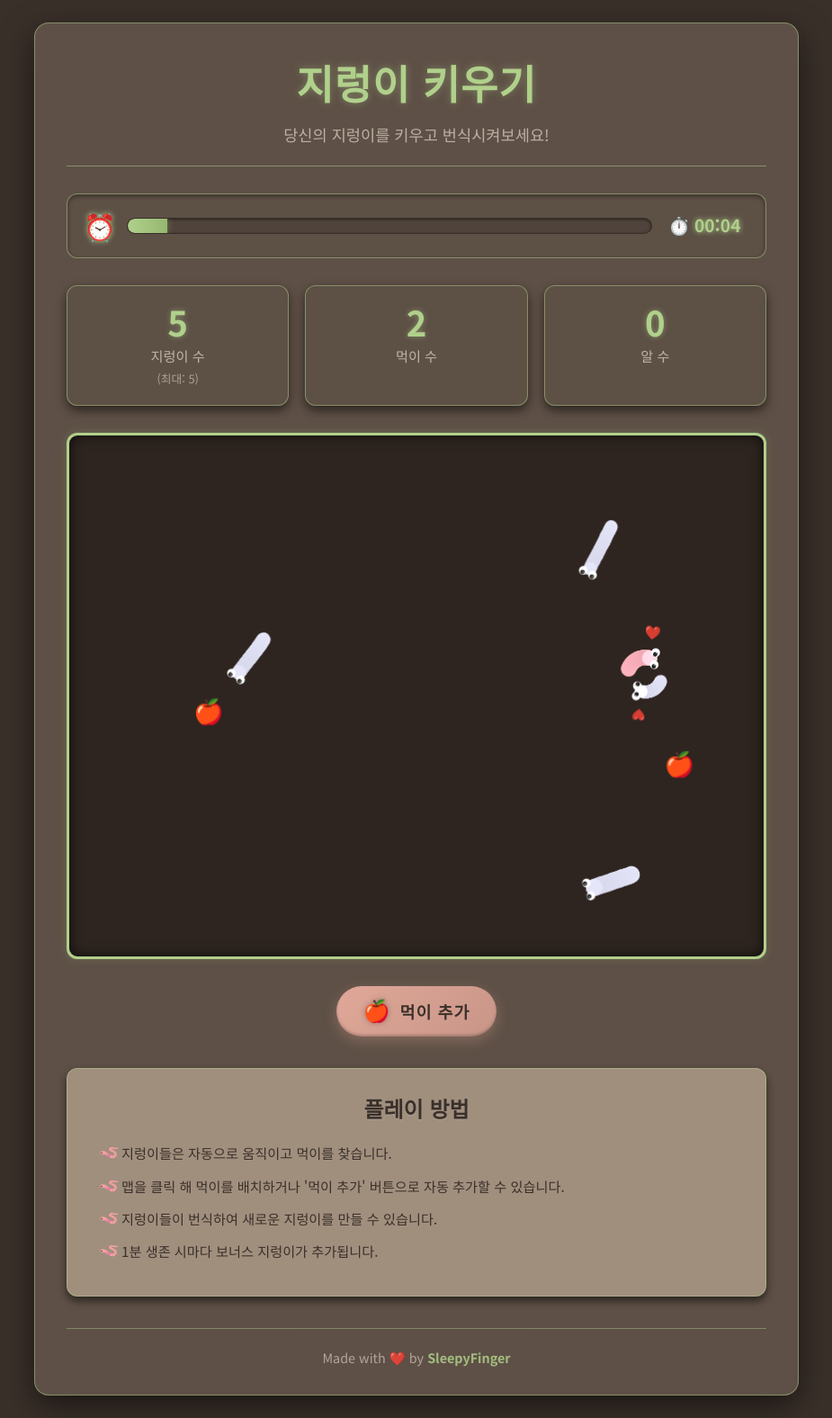
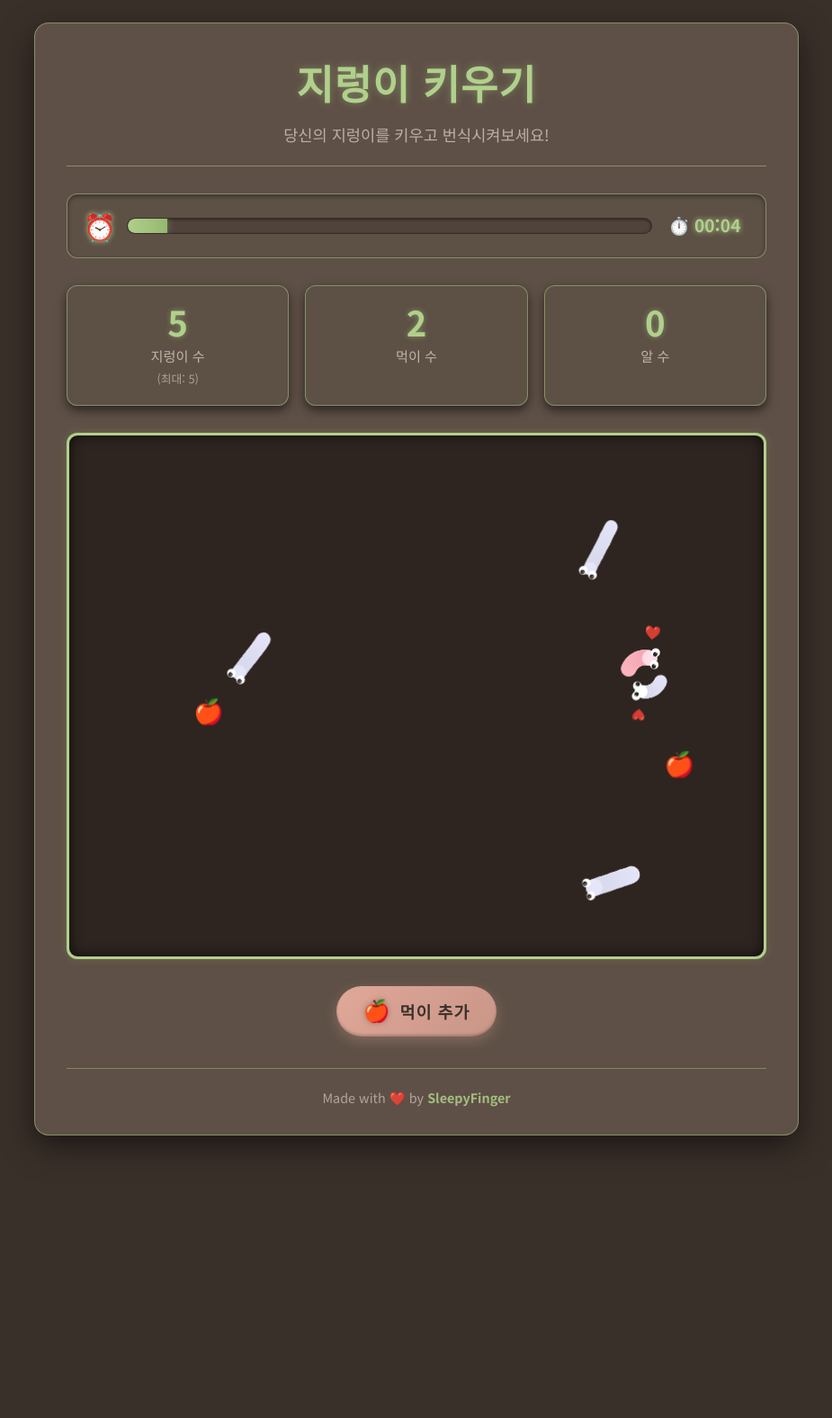
Before and after one commit to sleepyfinger/webminiapps, a Jekyll site: the page apps/wormlife/index.html, which Jekyll copies as it is, in a window 1280 px wide. Shown: the whole page at 90% size, without its empty margins (177-1102 px from the left). Built offline with Jekyll 4.4.1, drawn with Linux system fonts in a browser that asks for light colours; after the commit the page ends 1287 px from its top, so only the background shows below that.

Commit message:
지렁이 키우기 설명 정리

```diff
--- a/apps/wormlife/index.html
+++ b/apps/wormlife/index.html
@@ -57,16 +57,6 @@
         </button>
       </div>
 
-      <div class="game-instructions">
-        <h2 class="instructions-title">플레이 방법</h2>
-        <ul class="instructions-list">
-          <li>지렁이들은 자동으로 움직이고 먹이를 찾습니다.</li>
-          <li>맵을 클릭 해 먹이를 배치하거나 '먹이 추가' 버튼으로 자동 추가할 수 있습니다.</li>
-          <li>지렁이들이 번식하여 새로운 지렁이를 만들 수 있습니다.</li>
-          <li>1분 생존 시마다 보너스 지렁이가 추가됩니다.</li>
-        </ul>
-      </div>
-
       <footer class="app-footer">
         <div class="creator-info">
           Made with ❤️ by
```
Also changed, not shown: _apps/wormlife.md (+1 -1 lines).
